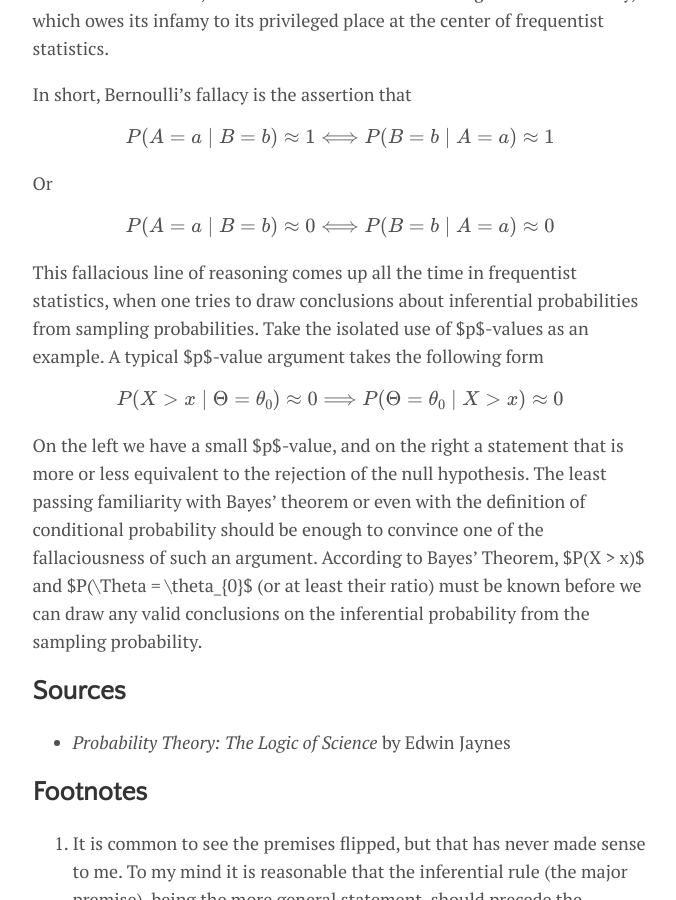
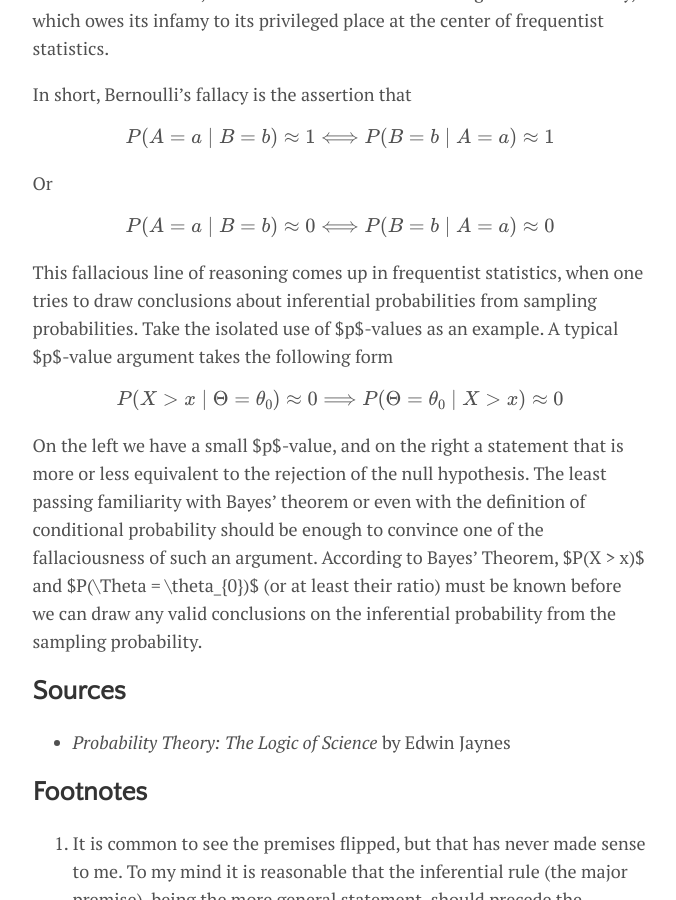
Before and after one commit to DanielAmes/DanielAmes.github.io, a Jekyll site: the page built from _posts/2025-01-10-bayeslogic.md, in a window 1280 px wide and 900 px high, scrolled down 2121 px. Shown: the whole window, without its empty margins (300-976 px from the left). Built offline with Jekyll 4.4.1, drawn with Linux system fonts in a browser that asks for light colours; formulas are drawn with MathJax 3.

Commit message:
fixed minor errors

```diff
--- a/_posts/2025-01-10-bayeslogic.md
+++ b/_posts/2025-01-10-bayeslogic.md
@@ -97,13 +97,13 @@
 P(A = a \mid B = b) \approx 0 \Longleftrightarrow P(B = b \mid A = a) \approx 0
 $$
 
-This fallacious line of reasoning comes up all the time in frequentist statistics, when one tries to draw conclusions about inferential probabilities from sampling probabilities. Take the isolated use of $p$-values as an example. A typical $p$-value argument takes the following form
+This fallacious line of reasoning comes up in frequentist statistics, when one tries to draw conclusions about inferential probabilities from sampling probabilities. Take the isolated use of $p$-values as an example. A typical $p$-value argument takes the following form
 
 $$
 P(X > x \mid \Theta = \theta_{0}) \approx 0 \Longrightarrow P(\Theta = \theta_{0} \mid X > x) \approx 0
 $$
 
-On the left we have a small $p$-value, and on the right a statement that is more or less equivalent to the rejection of the null hypothesis. The least passing familiarity with Bayes' theorem or even with the definition of conditional probability should be enough to convince one of the fallaciousness of such an argument. According to Bayes' Theorem, $P(X > x)$ and $P(\Theta = \theta_{0}$ (or at least their ratio) must be known before we can draw any valid conclusions on the inferential probability from the sampling probability.
+On the left we have a small $p$-value, and on the right a statement that is more or less equivalent to the rejection of the null hypothesis. The least passing familiarity with Bayes' theorem or even with the definition of conditional probability should be enough to convince one of the fallaciousness of such an argument. According to Bayes' Theorem, $P(X > x)$ and $P(\Theta = \theta_{0})$ (or at least their ratio) must be known before we can draw any valid conclusions on the inferential probability from the sampling probability.
 
 
 ## Sources
```
